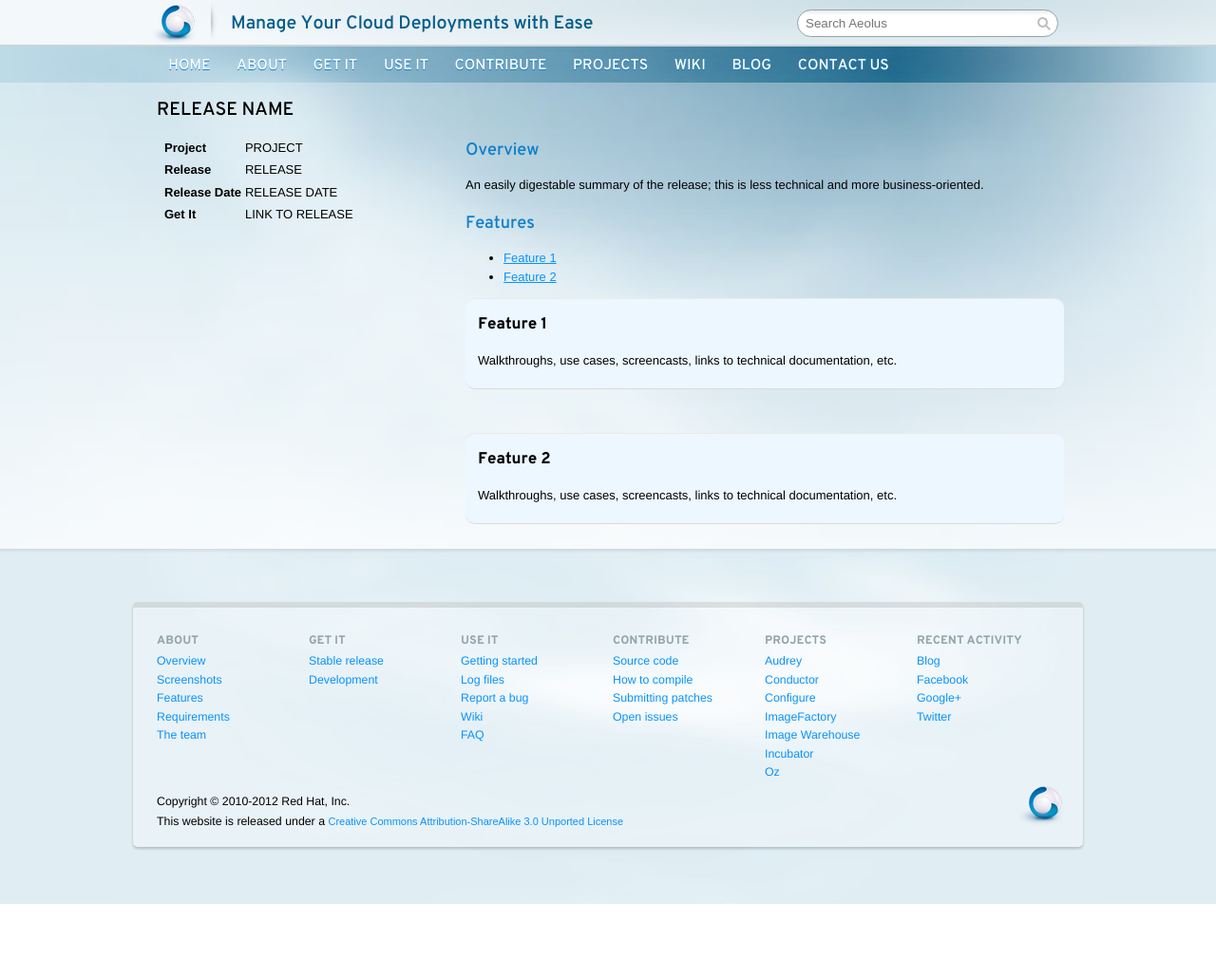
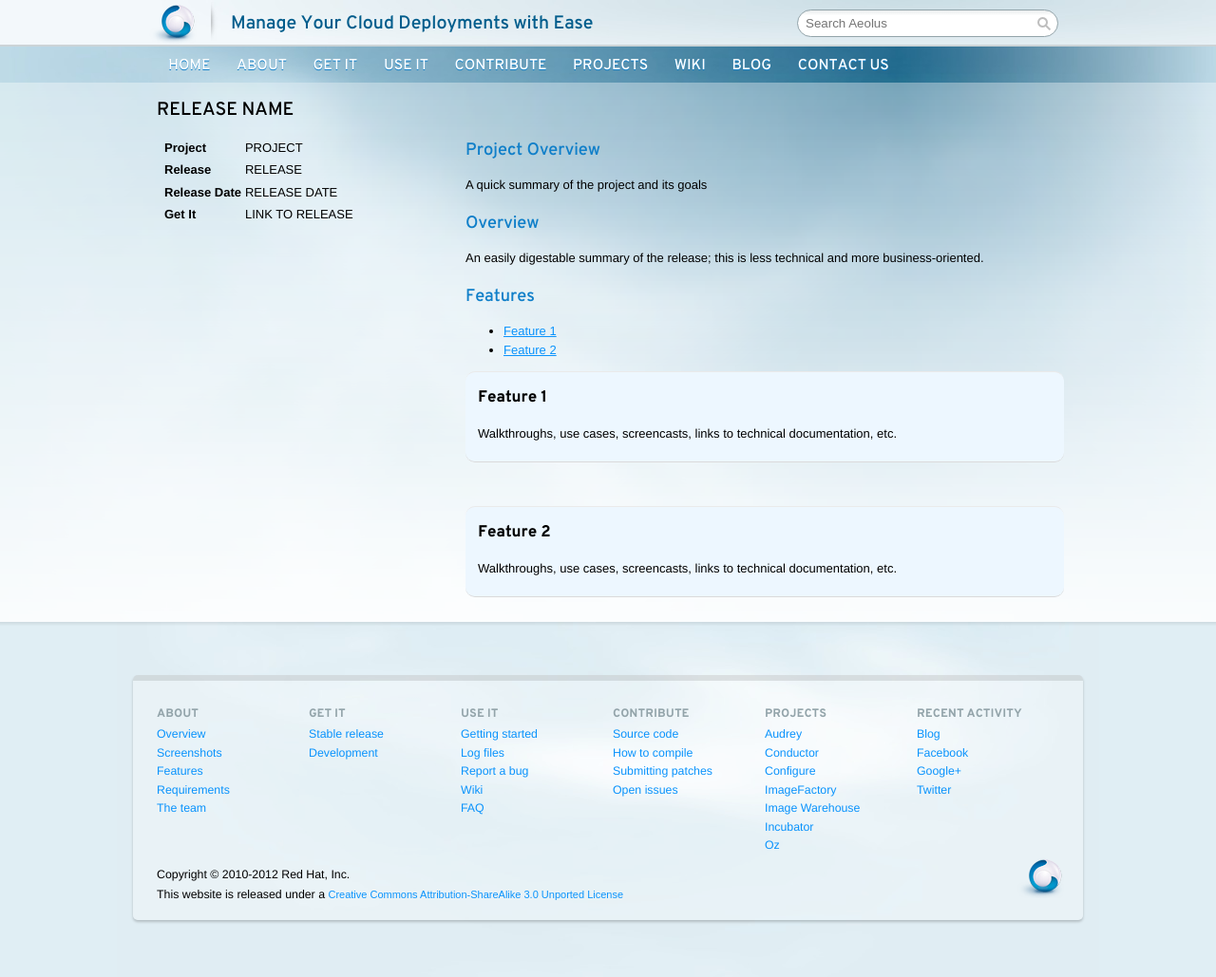
Before and after one commit to aeolusproject/aeolusproject.github.com, a Jekyll site: the page built from releases/template.md, in a window 1280 px wide. Shown: the whole page at 95% size. Built offline with Jekyll 4.4.1, drawn with Linux system fonts in a browser that asks for light colours; nearby versions of some CDN libraries; comment, search, counter and statistics services are not loaded; before the commit the page ends 952 px from its top, so only the background shows below that.

Commit message:
added project overview section

```diff
--- a/releases/template.md
+++ b/releases/template.md
@@ -18,6 +18,10 @@
 
   </div>
   <div class='grid_16'>
+
+##Project Overview
+
+A quick summary of the project and its goals
 
 ##Overview
 
```
